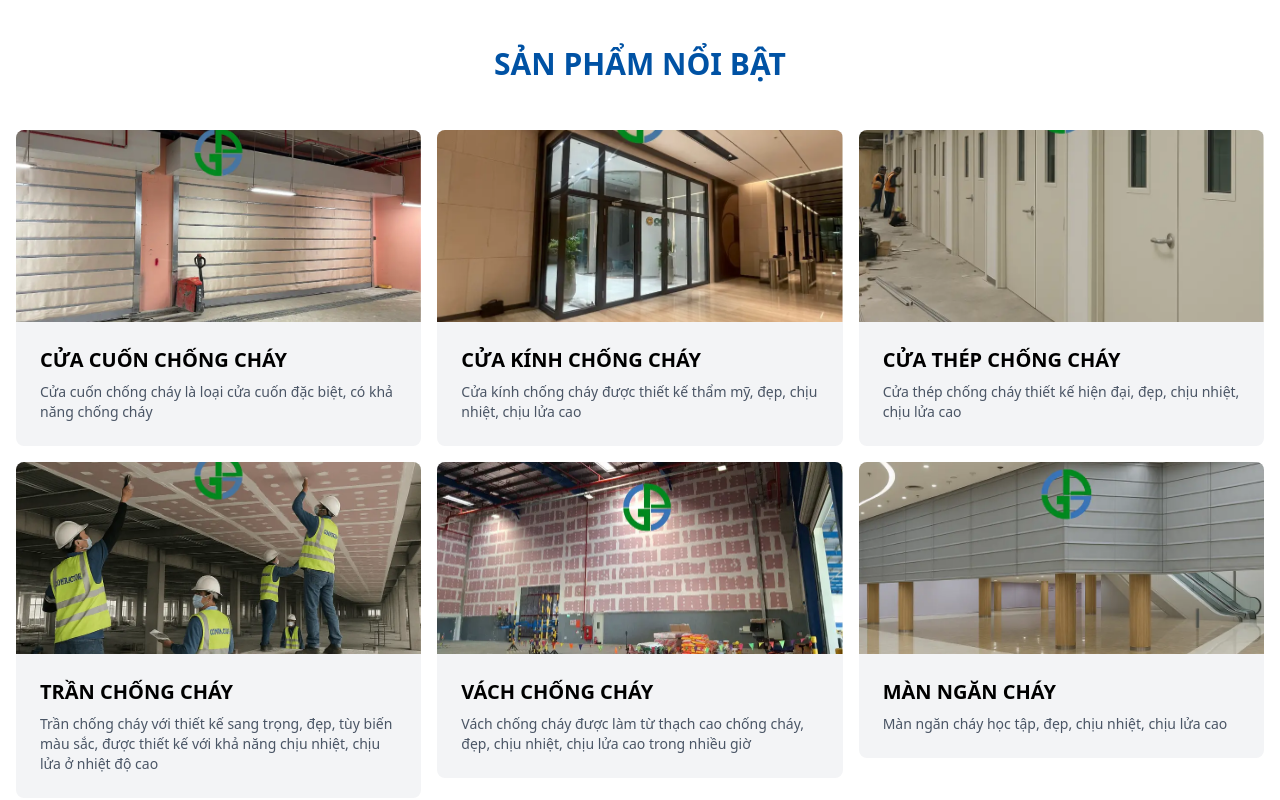
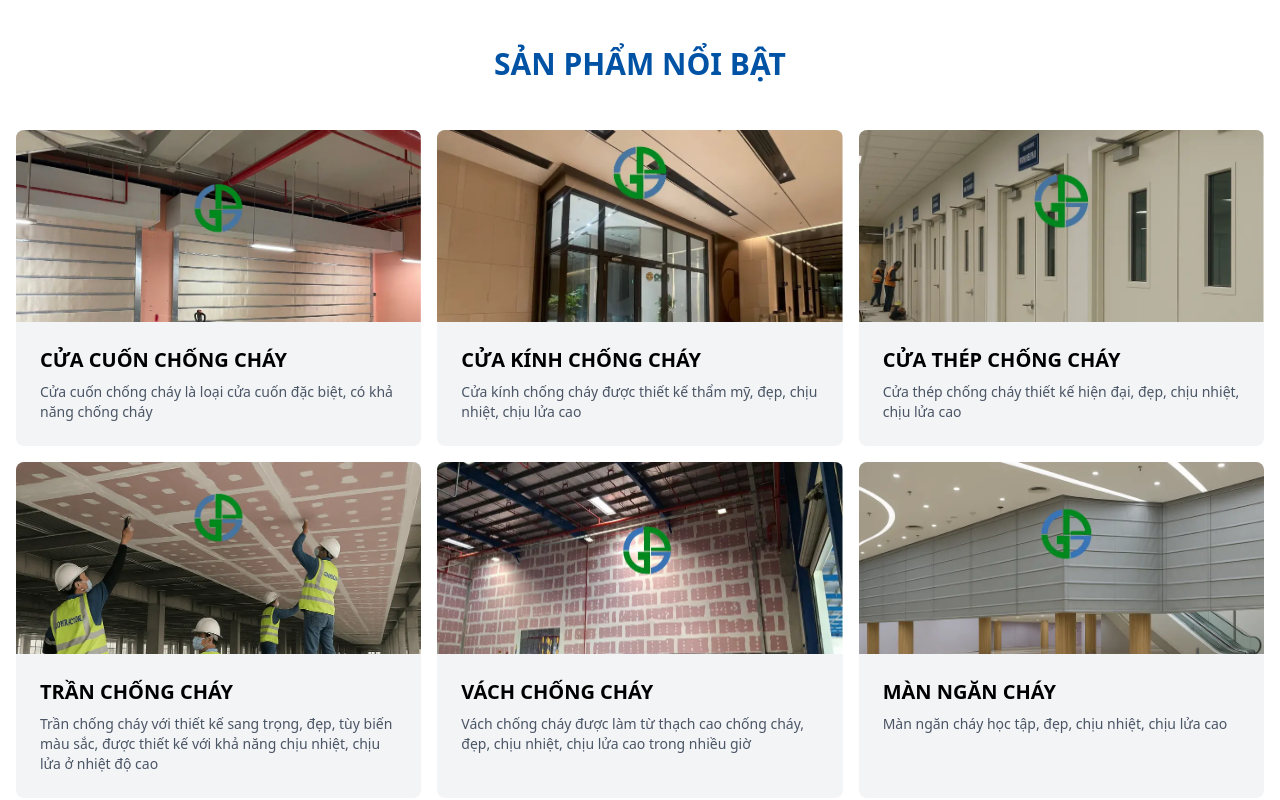
Before and after one commit to pulmaWave/seo-company-website, a Next.js app: page / in a window 1280 px wide. Shown: the part 1840-2640 px from the top of the page. Built offline with nearby package versions, Linux system fonts and the light colour scheme.

Commit message:
:recycle: Refactor product card

```diff
--- a/app/page.tsx
+++ b/app/page.tsx
@@ -3,6 +3,7 @@ import Link from 'next/link'
 import products from '@/data/products.json'
 
 import { Metadata } from 'next'
+import ProductCard from '@/components/productCard'
 export const metadata: Metadata = {
   title: 'Trang chủ | Trần Gia Phát',
   description: 'Trang chủ của công ty Cổ phần Cơ khí Xây dựng Trần Gia Phát',
@@ -198,29 +199,14 @@ export default function HomePage() {
           </h2>
           <div className='grid grid-cols-1 md:grid-cols-2 lg:grid-cols-3 gap-4'>
             {products.slice(0, 6).map((product) => (
-              <Link
+              <ProductCard
                 key={product.href}
-                href={`/san-pham/${product.href}`}
-                className='group'
-              >
-                <div className='bg-gray-100 rounded-lg overflow-hidden'>
-                  <Image
-                    src={product.image}
-                    alt={product.alt}
-                    width={300}
-                    height={200}
-                    className='w-full h-48 object-cover group-hover:scale-105 transition-transform duration-300'
-                  />
-                  <div className='p-6'>
-                    <h3 className='text-xl font-semibold mb-2 group-hover:text-blue-600 uppercase'>
-                      {product.name}
-                    </h3>
-                    <p className='text-gray-600 text-sm'>
-                      {product.description}
-                    </p>
-                  </div>
-                </div>
-              </Link>
+                name={product.name}
+                href={product.href}
+                image={product.image}
+                alt={product.alt}
+                description={product.description}
+              />
             ))}
           </div>
         </div>
--- a/app/san-pham/page.tsx
+++ b/app/san-pham/page.tsx
@@ -30,6 +30,7 @@ export default async function ProductPage() {
               href={product.href}
               image={product.image}
               alt={product.alt}
+              description={product.description}
             />
           ))}
         </div>
--- a/components/productCard.tsx
+++ b/components/productCard.tsx
@@ -1,34 +1,53 @@
-//card showing product details
+// components/ProductCard.jsx
+
 import Image from 'next/image'
 import Link from 'next/link'
-import { ChevronRight } from 'lucide-react'
 
-export default function ProductCard(product: {
+export interface ProductCardProps {
   name: string
   href: string
   image: string
   alt: string
-}) {
+  description: string
+}
+
+// Định nghĩa props để nhận dữ liệu sản phẩm
+const ProductCard = (product: ProductCardProps) => {
+  const { name, href, image, alt, description } = product
   return (
-    <div className='bg-white rounded-lg shadow-md p-4 hover:shadow-lg transition-shadow duration-300'>
-      <Link href={`/san-pham/${product.href}`} className='block'>
-        <Image
-          src={product.image}
-          alt={product.name}
-          width={400}
-          height={300}
-          className='w-full h-full object-cover rounded-md mb-4 hover:scale-105 transition-transform duration-300'
-          loading='lazy'
-        />
-        <h3 className='text-lg font-semibold mb-2'>{product.name}</h3>
-      </Link>
-      <a
-        href={`/san-pham/${product.href}`}
-        className='text-primary flex items-center hover:font-semibold transition-transform duration-300'
-      >
-        Xem chi tiết
-        <ChevronRight className='ml-1' />
-      </a>
-    </div>
+    <Link
+      href={`/san-pham/${href}`}
+      className='group block h-full' // block và h-full là quan trọng để Link hoạt động như một block và đảm bảo chiều cao card đồng đều
+    >
+      <div className='bg-gray-100 rounded-lg overflow-hidden flex flex-col h-full'>
+        {' '}
+        {/* flex-col và h-full ở đây */}
+        <div className='relative w-full h-48 overflow-hidden'>
+          {' '}
+          {/* Container cho Image */}
+          <Image
+            src={image}
+            alt={alt}
+            width={300} // Cung cấp kích thước gốc của ảnh để Next.js tối ưu
+            height={300} //
+            className='w-full object-cover group-hover:scale-105 transition-transform duration-300'
+          />
+        </div>
+        <div className='p-6 flex flex-col flex-grow'>
+          {' '}
+          {/* flex-col và flex-grow ở đây */}
+          <h3 className='text-xl font-semibold mb-2 group-hover:text-blue-600 uppercase'>
+            {name}
+          </h3>
+          <p className='text-gray-600 text-sm flex-grow line-clamp-3'>
+            {' '}
+            {/* flex-grow và line-clamp-3 */}
+            {description}
+          </p>
+        </div>
+      </div>
+    </Link>
   )
 }
+
+export default ProductCard
```
